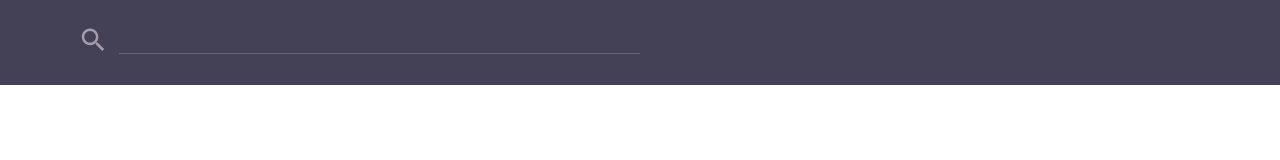
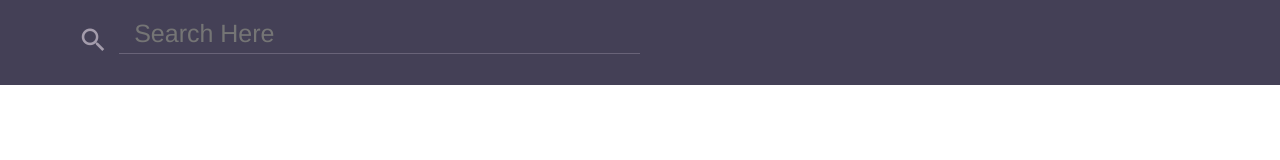
Before and after one commit to haji2107/Xebia-Assignment, a website: page index.html in a window 1280 px wide. Drawn offline with nearby package versions, Linux system fonts and the light colour scheme; files whose address does not match are found by name.

Commit message:
Update searchComponent.html
Addition of Placeholder

```diff
--- a/searchComponent/searchComponent.html
+++ b/searchComponent/searchComponent.html
@@ -1,6 +1,6 @@
 <div class="searchHead">
     <i class="col-xs-1 ion ion-android-search searchIcon"></i>
-    <input type="text" class="searchWidget col-xs-5" ng-model="scc.searchKey" ng-change="scc.onKeyPress({searchKey: scc.searchKey})">
+    <input type="text" class="searchWidget col-xs-5" placeholder="Search Here" ng-model="scc.searchKey" ng-change="scc.onKeyPress({searchKey: scc.searchKey})">
 </div>
 <div class="col-xs-12 dataContainer padding-0">
     <ul class="col-xs-12 padding-0">
```
